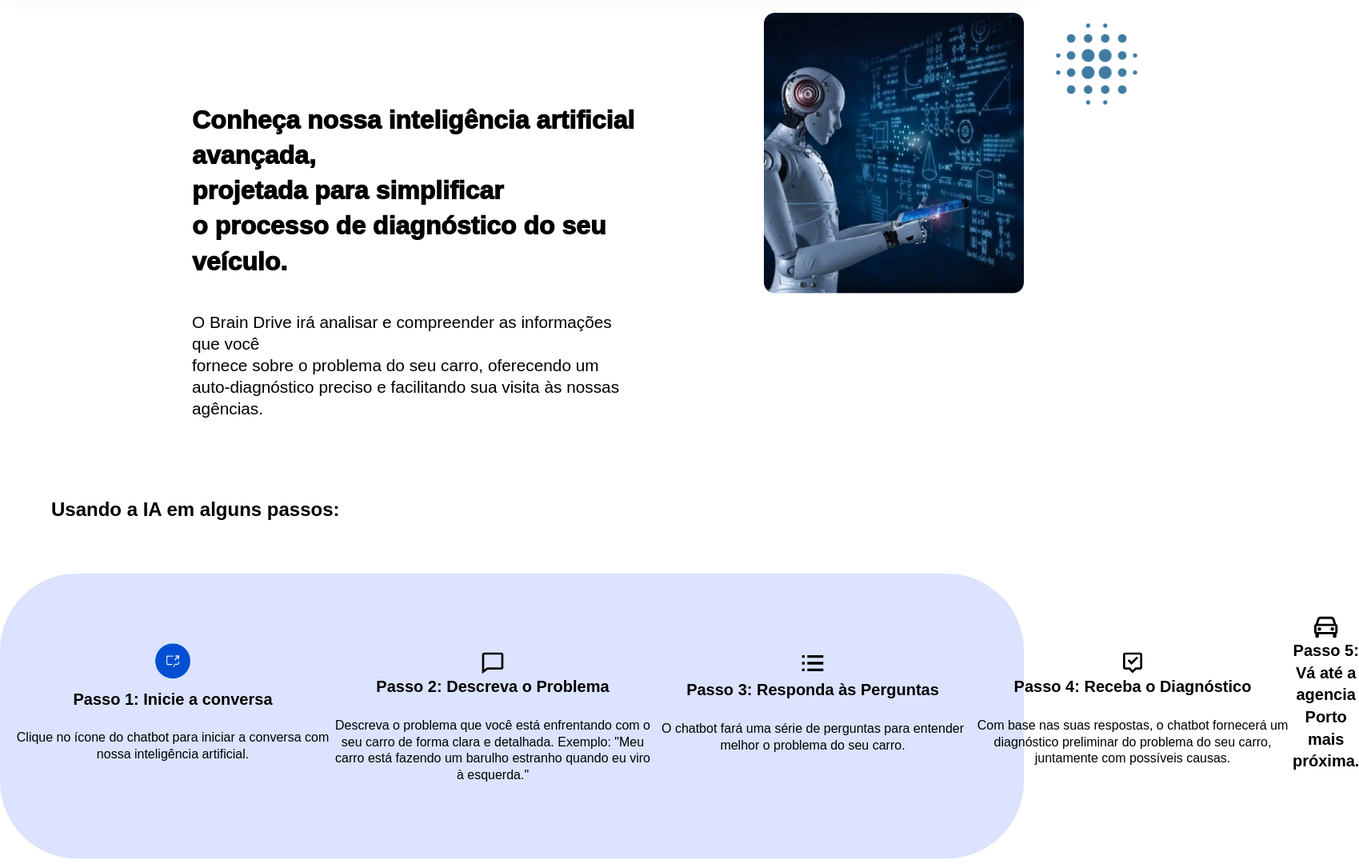
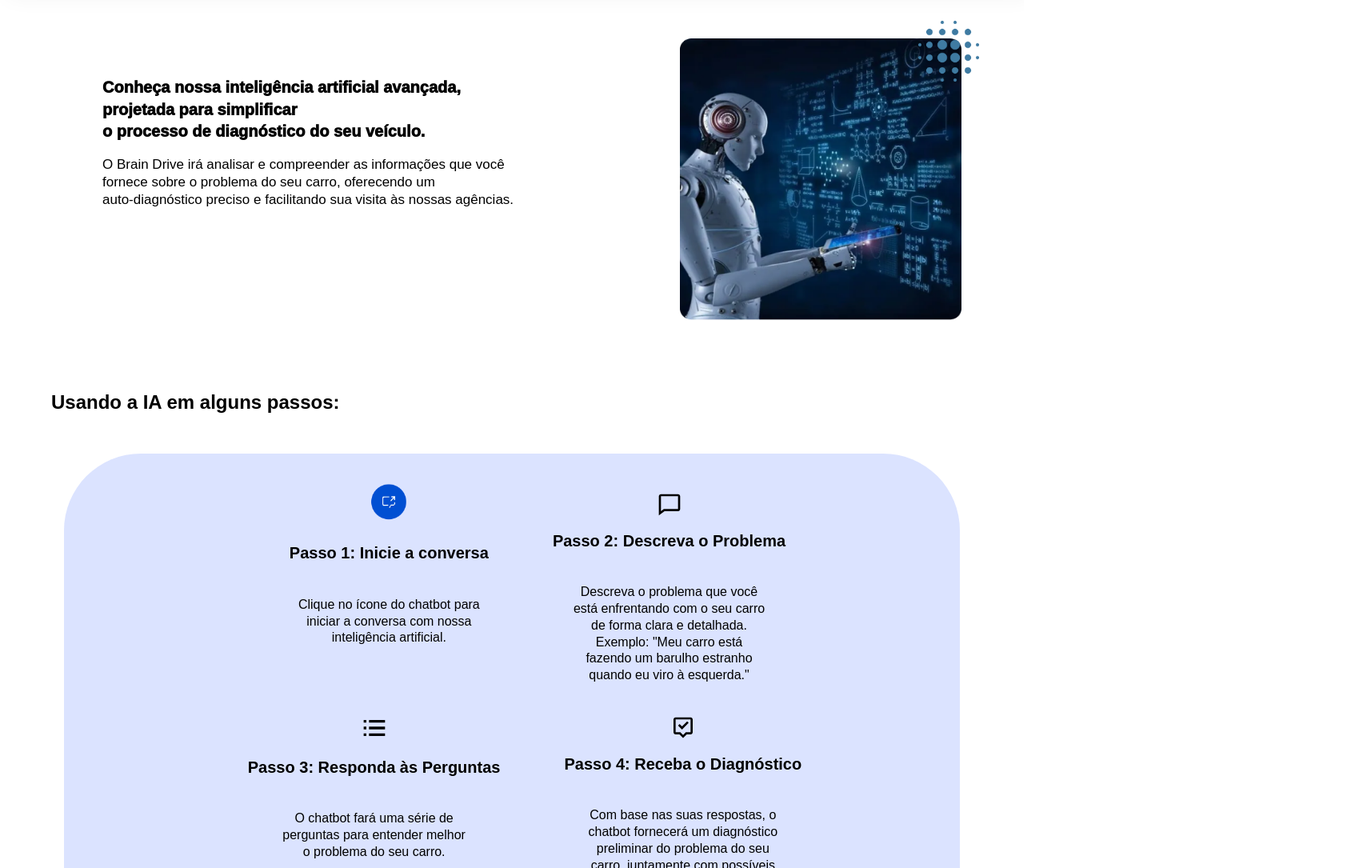
Before and after one commit to MaryChriss/Sprint3-Front, a React (Vite) app: page / in a window 1280 px wide. Shown: the part 80-1165 px from the top of the page at 80% size, 1699 px wide, since content can reach past the window. Built offline with nearby package versions, Linux system fonts and the light colour scheme.

Commit message:
responsividade ( desktop : home) finalizada

```diff
--- a/src/Pages/Home/Home.style.ts
+++ b/src/Pages/Home/Home.style.ts
@@ -15,6 +15,10 @@ export const StyledDescription = styled.div`
 
     @media (min-width: 600px) and (max-width:999px){
         display: flex;
+    }
+
+    @media (min-width: 1000px) and (max-width:1399px){
+        margin-left: 3rem;
     }
 `
 
@@ -60,6 +64,7 @@ export const StyledText = styled.div`
         flex-direction: column;
         margin-left: 2rem;
         margin-top: 5rem;
+        margin-right: 5rem;
 
         h1 {
             font-size: 18px;
@@ -71,6 +76,25 @@ export const StyledText = styled.div`
             font-size: 15px;
             margin-top: 1rem;
         }
+    }
+
+    @media (min-width: 1000px) and (max-width:1399px){
+        display: flex;
+        flex-direction: column;
+        margin-left: 5rem;
+        margin-top: 5rem;
+
+        h1 {
+        font-size: 20px;
+        margin-bottom: 10px;
+        margin-bottom: 0;
+    }
+
+    p {
+        margin-top: 0.5rem;
+        font-size: 17px;
+        margin-top: 1rem;
+    }
     }
 `
 
@@ -88,7 +112,7 @@ export const StyledImgPrinc = styled.div`
 
         img.fundo {
             margin-top: 2rem;
-            margin-left: 10rem;
+            margin-left: 5rem;
             margin-right: 2rem;
             height: 17rem;
             width: 17rem;
@@ -96,7 +120,7 @@ export const StyledImgPrinc = styled.div`
 
         img.decoration1 {
             position: absolute;
-            margin-left: 23.5rem;
+            margin-left: 19rem;
             width: 6rem;
             height: 6rem;
         }
@@ -107,17 +131,35 @@ export const StyledImgPrinc = styled.div`
         img.fundo {
             margin-top: 2rem;
             margin-left: 0rem;
-            margin-right: 4rem;
+            margin-right: 0rem;
             height: 17rem;
             width: 17rem;
         }
 
         img.decoration1 {
             position: absolute;
-            margin-left: 14rem;
+            margin-left: 13rem;
             width: 6rem;
             height: 6rem;
         }
+
+    }
+
+    @media (min-width: 1000px) and (max-width:1399px){
+        .fundo {
+            margin-top: 2rem;
+            margin-left: 3rem;
+            margin-right: 2rem;
+            height: 22rem;
+            width: 22rem;
+    }
+
+    img.decoration1 {
+        position: absolute;
+        margin-left: 21rem;
+        width: 6rem;
+        height: 6rem;
+    }
     }
 `
 
@@ -132,13 +174,19 @@ export const StyledSub = styled.div`
         display: flex;
         justify-content: center;
         margin-top: 5rem;
-        margin-right: 4rem;
-        margin-left: 2rem;
+        margin-right: 0rem;
+        margin-left: 0rem;
         margin-bottom: 2rem;
+        font-size: 1rem;
     }}
 
     @media (min-width: 600px) and (max-width:999px){
         margin-top: 8rem;
+        margin-left: 4rem;
+    }
+
+    @media (min-width: 1000px) and (max-width:1399px){
+        margin-top: 5rem;
         margin-left: 4rem;
     }
 `
@@ -178,6 +226,18 @@ export const StyledStepByStep = styled.article`
         justify-content: center;
         align-items: center;
     }
+
+    @media (min-width: 1000px) and (max-width:1399px){
+        height: 50rem;
+        margin-top: 3rem;
+        margin-bottom: 2.5rem;
+        margin-right: 5rem;
+        margin-left: 5rem;
+        box-sizing: border-box;
+        border-radius: 6rem;
+        display: flex;
+        justify-content: center;
+    }
 `
 
 export const StyledStepsContainer = styled.div`
@@ -202,6 +262,21 @@ export const StyledStepsContainer = styled.div`
         min-width: 300px;
         justify-content: center;
         align-items: center;
+    }
+
+    @media (min-width: 1000px) and (max-width:1399px){
+        display: flex;
+        max-width: 100%;
+        max-height: 400px;
+    }
+
+    @media (min-width: 1000px) and (max-width:1399px){
+        display: flex;
+        flex-wrap: wrap;
+        width: 100%;
+        margin: 0 auto;
+        align-items: center;
+        justify-content: center;
     }
 `
 
@@ -228,6 +303,12 @@ export const StyledFirstStep = styled.div`
             display: flex;
             flex-direction: row;
             gap: 3rem;
+        }
+
+        @media (min-width: 1000px) and (max-width:1399px){
+            margin-left: 9rem;
+            display: flex;
+            flex-direction: row;
         }
 `
 
@@ -284,6 +365,22 @@ export const StyledSteps = styled.div`
             font-size: 16px;
         }
     }
+
+    @media (min-width: 1000px) and (max-width:1399px){
+        text-align: center;
+        margin-top: 2rem;
+        margin-right: 5rem;
+        justify-content: center;
+
+        h3 {
+            margin-top: 1rem;
+        }
+
+        p {
+            margin-top: 1rem;
+            width: 15rem;
+        }
+    }
 `
 
 export const StyledSecondStep = styled.div`
@@ -309,6 +406,12 @@ export const StyledSecondStep = styled.div`
             display: flex;
             flex-direction: row;
             gap: 3rem;
+        }
+
+        @media (min-width: 1000px) and (max-width:1399px){
+            display: flex;
+            flex-direction: row;
+            margin-left: 7rem;
         }
 `
 
@@ -340,4 +443,14 @@ export const StyledThirdStep = styled.div`
             margin-bottom: 1rem;
         }
     }
+
+    @media (min-width: 1000px) and (max-width:1399px){
+        display: flex;
+        flex-direction: row;
+        margin-left: 8rem;
+
+        h3{
+            margin-bottom: 0;
+        }
+    }
 `
--- a/src/components/Header/Header.style.ts
+++ b/src/components/Header/Header.style.ts
@@ -13,6 +13,10 @@ export const StyledHeader = styled.div`
 export const StyledRotas = styled.nav `
     display: flex;
     margin-right: 5rem;
+
+    @media(max-width: 599px) {
+        margin-right: 1rem;
+    }
 `;
 
 export const StyledWrapperMenu = styled.ul `
@@ -38,6 +42,7 @@ export const StyledLogin = styled.div `
     align-items: center;
     flex-direction: row;
     margin-right: 20px;
+
 `
 export const StyledLink = styled(Link)`
     text-decoration: none;
@@ -47,4 +52,11 @@ export const StyledLink = styled(Link)`
     &:hover {
         color: #00a1fc;
     }
+
+    @media(max-width: 599px) {
+
+        a {
+            font-size: 10px;
+        }
+    }
 `;
--- a/src/components/LogoPorto/LogoPorto.style.ts
+++ b/src/components/LogoPorto/LogoPorto.style.ts
@@ -12,6 +12,27 @@ export const TitleLogo = styled.h1`
     font-size: 35px;
     margin-top: 0;
     margin-bottom: 0;
+
+    @media(max-width: 599px) {
+        color: #00a1fc;
+        font-size: 1.25rem;
+        margin-left: -0.2rem;
+        margin-right: 1rem;
+    }
+
+    @media (min-width: 600px) and (max-width:999px){
+        font-family: Arial, Helvetica, sans-serif;
+            font-weight: bold;
+            color: #00a1fc;
+            font-size: 1.5rem;
+    }
+
+    @media (min-width: 1000px) and (max-width:1399px){
+        font-family: Arial, Helvetica, sans-serif;
+            font-weight: bold;
+            color: #00a1fc;
+            font-size: 35px;
+    }
 `;
 
 export const LogoImage = styled.img`
@@ -19,4 +40,27 @@ export const LogoImage = styled.img`
     height: auto;
     margin-left: 20px;
     border-radius: 5px;
+
+    @media(max-width: 599px) {
+            width: 20px;
+            height: auto;
+            margin-right: 5px;
+            margin-left: 10px;
+            border-radius: 5px;
+    }
+
+    @media (min-width: 600px) and (max-width:999px){
+        width: 25px;
+            height: auto;
+            margin-right: 5px;
+            margin-left: 10px;
+            border-radius: 5px;
+    }
+
+    @media (min-width: 1000px) and (max-width:1399px){
+        width: 30px;
+            height: auto;
+            margin-left: 20px;
+            border-radius: 5px;
+    }
 `;
```
